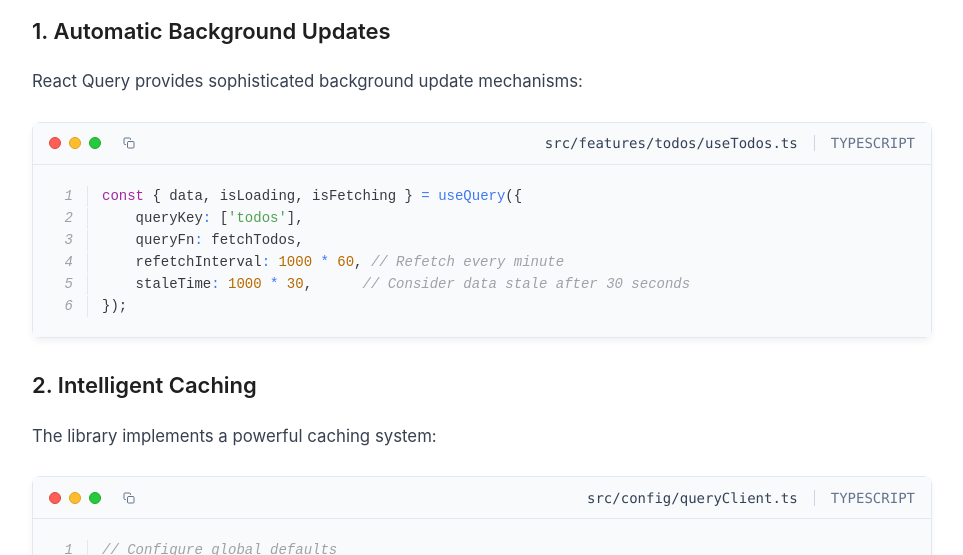
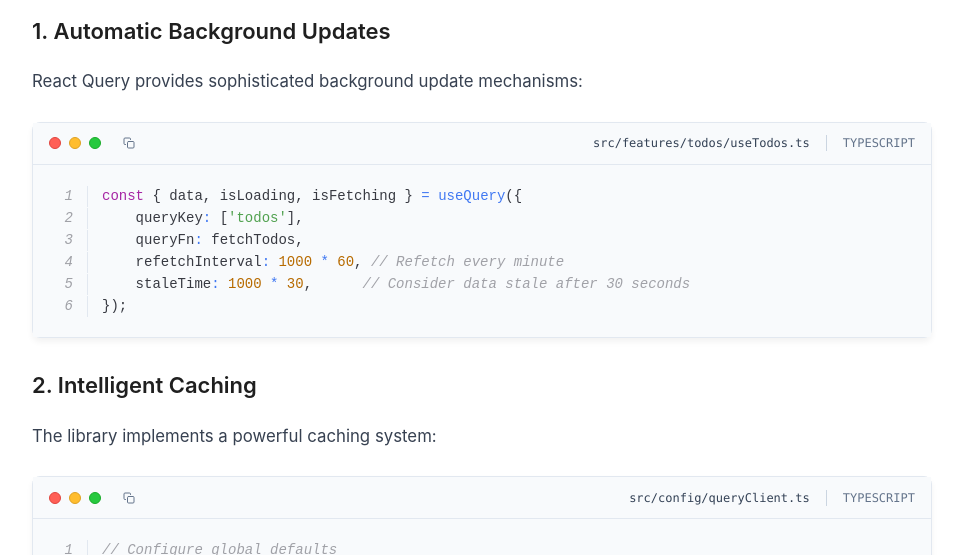
Before and after one commit to DokaDev/dokalab_blog_next_client, a Next.js app: page /components/markdown-renderer in a window 1280 px wide. Shown: the part 980-1535 px from the top of the page, without its empty margins (158-1121 px from the left). Built offline with nearby package versions, Linux system fonts and the light colour scheme.

Commit message:
style: reduce filename and language display font size to 12px

```diff
--- a/app/components/markdown/CodeBlockClient.tsx
+++ b/app/components/markdown/CodeBlockClient.tsx
@@ -226,7 +226,7 @@
             <span
               style={{
                 fontFamily: 'Menlo, Monaco, Consolas, monospace',
-                fontSize: '14px',
+                fontSize: '12px',
                 color: '#334155',
                 display: 'flex',
                 alignItems: 'center',
@@ -250,7 +250,7 @@
           <span
             style={{
               fontFamily: 'Menlo, Monaco, Consolas, monospace',
-              fontSize: '14px',
+              fontSize: '12px',
               color: '#64748b',
               textTransform: 'uppercase',
               padding: 0,
```
